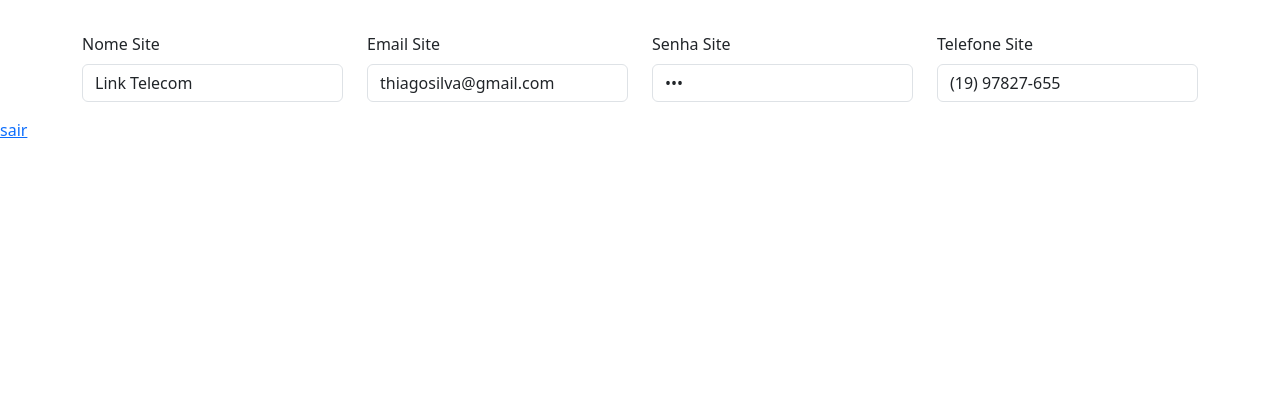
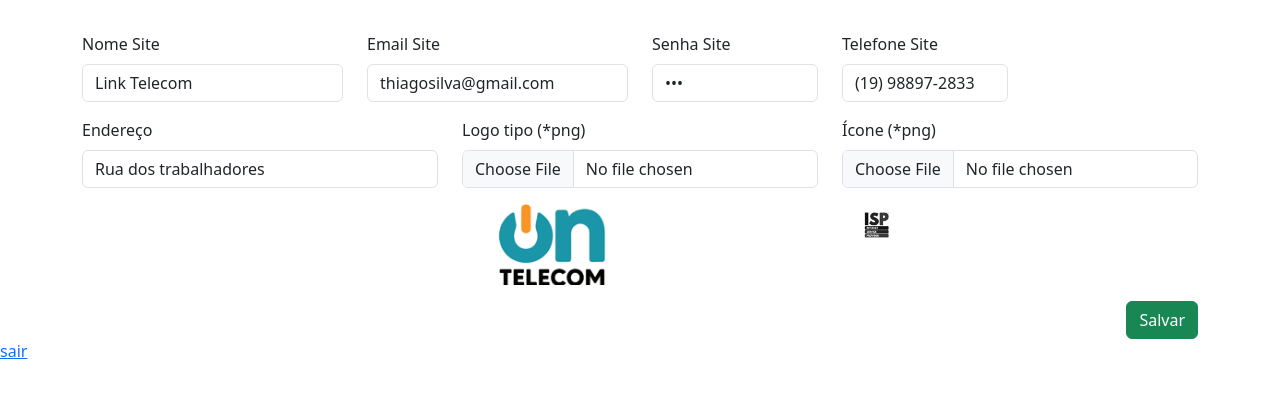
Before and after one commit to thiagomagyori/system_isp, a PHP site: page /painel/index.php in a window 1280 px wide. Shown: the part 56-454 px from the top of the page. Run offline with PHP 8.4, Linux system fonts and the light colour scheme; the visitor is signed in with stand-in values (Sample User, id 1); data that the repository does not hold is empty; some libraries are stand-ins or nearby versions.

Commit message:
forms criados alterar logo

```diff
--- a/sistema/conection.php
+++ b/sistema/conection.php
@@ -40,8 +40,8 @@ catch (Exception $e) {
 $nome_sistema = "Link Telecom";
 $email_sistema = "thiagosilva@gmail.com";
 $senha_sistema = "123";
-$telefone_sistema = "(19)97827655";
-$endereco_sistema ="";
+$telefone_sistema = "19988972833";
+$endereco_sistema ="Rua dos trabalhadores";
 $nomeuser_sistema = "Thiago";
 
 
--- a/sistema/painel/index.php
+++ b/sistema/painel/index.php
@@ -16,6 +16,7 @@ require_once("cabecalho.php");
 
 ?>
 
+<!-------------------INPUTS1-------------------------------->
 <div class="row">
 
 <div class="col-md-3">
@@ -32,7 +33,7 @@ require_once("cabecalho.php");
 </div>
 </div> <!--Fim col-md-3 -->
 
-<div class="col-md-3">
+<div class="col-md-2 col-6">
 <div class="mb-3">
   <label for="exampleFormControlInput1" class="form-label">Senha Site</label>
   <input name="pw" type="password" class="form-control" placeholder="Senha De Acesso" value="<?php echo $senha_sistema ?>" required>
@@ -40,7 +41,7 @@ require_once("cabecalho.php");
 </div> <!--Fim col-md-3 -->
 
 <!--aqui o uico que vai ter ID para fazer a formatação no javascript -->
-<div class="col-md-3">
+<div class="col-md-2 col-6">
 <div class="mb-3">
   <label for="exampleFormControlInput1" class="form-label">Telefone Site</label>
   <input name="phone" id="tell" type="text" class="form-control" placeholder="Senha De Acesso" value="<?php echo $telefone_sistema ?>" required>
@@ -48,6 +49,49 @@ require_once("cabecalho.php");
 </div> <!--Fim col-md-3 -->
 
 </div> <!--Fim row -->
+<!-------------------INPUTS2-------------------------------->
+
+<div class="row">
+
+<div class="col-md-4">
+    <div class="mb-3">
+    <label for="exampleFormControlInput1" class="form-label">Endereço</label>
+    <input nome="nome" type="texte" class="form-control" value="<?php echo $endereco_sistema ?>" required>
+    </div>
+</div> <!--Fim col-md-3 -->
+
+<div class="col-md-4">
+<div class="mb-3">
+  <label for="exampleFormControlInput1" class="form-label">Logo tipo (*png)</label>
+  <input name="logo" type="file" class="form-control">
+  <div  style="margin: 15px"><img src="../img/telecom.png" width="40%" alt=""></div>
+</div>
+</div> <!--Fim col-md-3 -->
+
+<div class="col-md-4">
+<div class="mb-3">
+  <label for="exampleFormControlInput1" class="form-label">Ícone (*png)</label>
+  <input name="logo" type="file" class="form-control">
+  <div style="margin: 15px"><img src="../img/icon.png" width="40px" alt=""></div>
+</div>
+</div> <!--Fim col-md-3 -->
+
+</div> <!--Fim row -->
+
+<!----------------------BOTÃO---------------------------->
+
+<div align ="right">
+<button type="button" class="btn btn-success">Salvar</button>
+</div>
+
+
+
+
+
+
+
+
+
 </div> <!--Fim container -->
 
 <a href="logout.php">sair</a>
```
Also changed, not shown: sistema/img/telecom.png (added), sistema/painel/css/stylepainel.css (line endings or trailing spaces).
